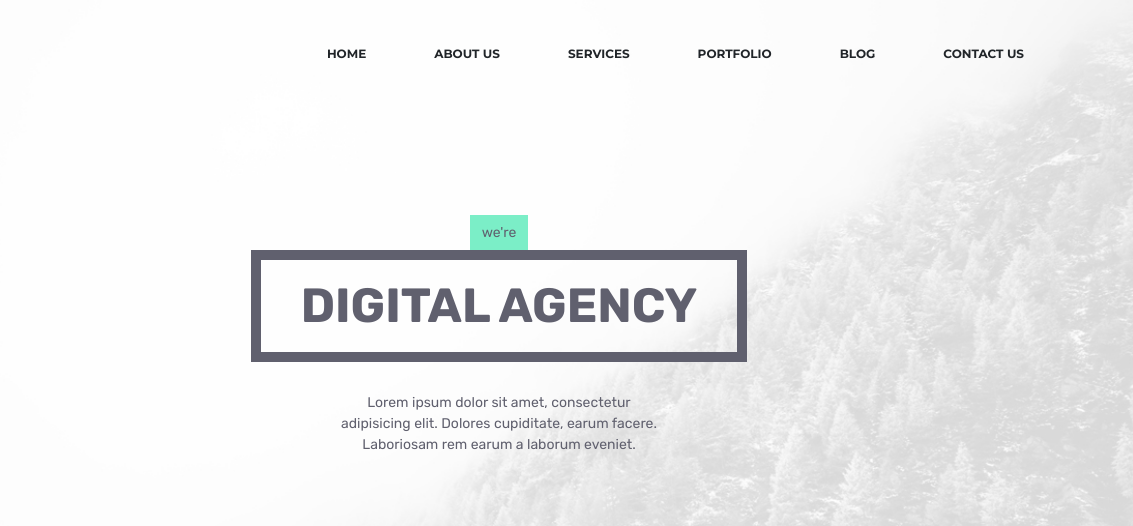
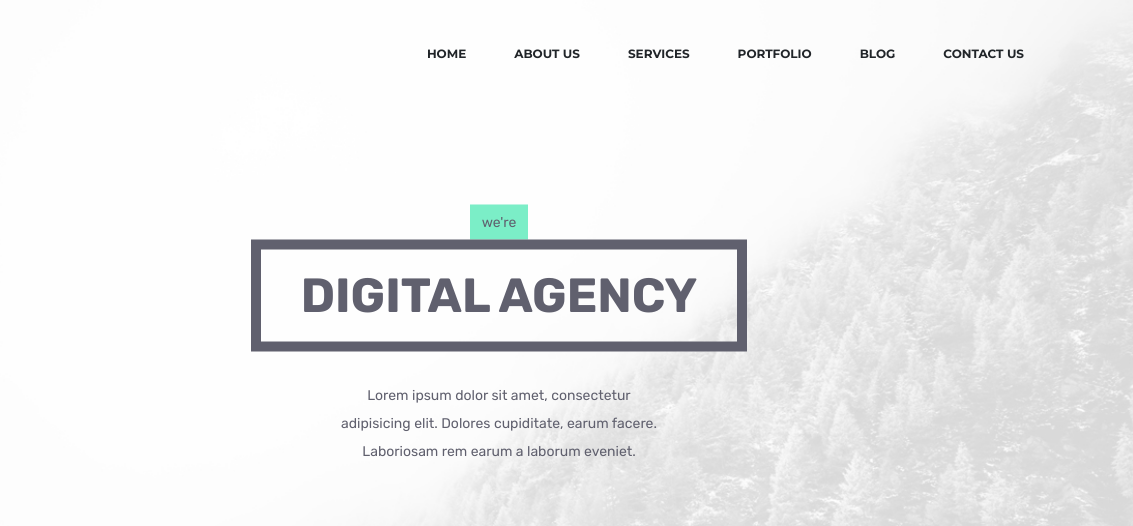
Before and after one commit to AlexBegma/Akad-web-agency, a plain HTML site: page index.html in a window 1280 px wide. Shown: the top 526 px of the page, 147-1280 px from the left. Drawn offline with nearby package versions, Linux system fonts and the light colour scheme.

Commit message:
css/style.css

```diff
--- a/css/style.css
+++ b/css/style.css
@@ -76,12 +76,12 @@ nav.descktop-nav {
 nav.descktop-nav ul.first-level > li {
 	position: relative;
 	float: left;
-	margin-right: 20px;
+	/* margin-right: 20px; */
 }
 
-nav.descktop-nav ul.first-level > li:last-child {
+/* nav.descktop-nav ul.first-level > li:last-child {
 	margin-right: 0;
-}
+} */
 
 .first-level__link {
 	position: relative;
@@ -207,6 +207,7 @@ nav.descktop-nav ul.first-level > li:hover > a::after {
 	width: 50%;
 	margin: 0 auto;
 	color: #60606e;
+	line-height: 28px;
 }
 
 
```
